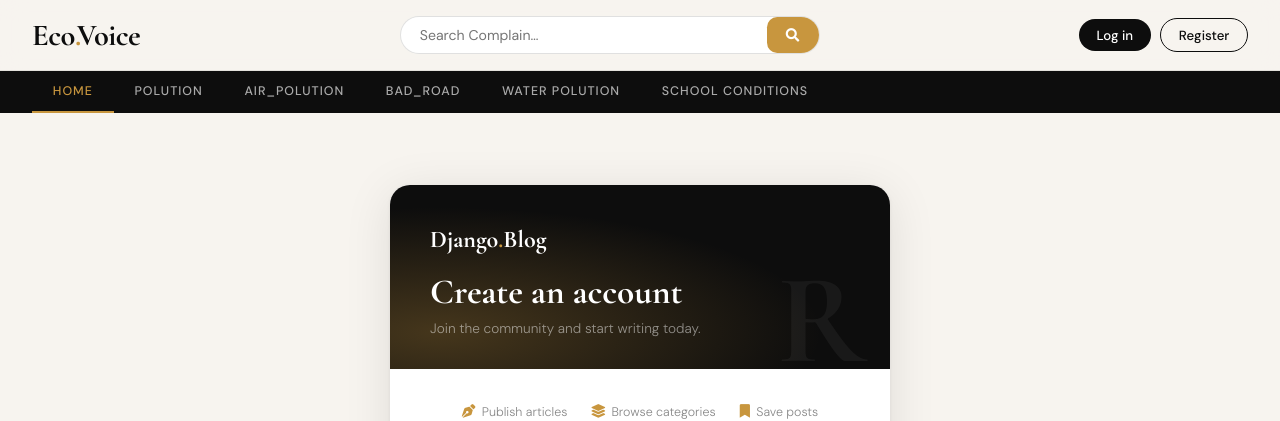
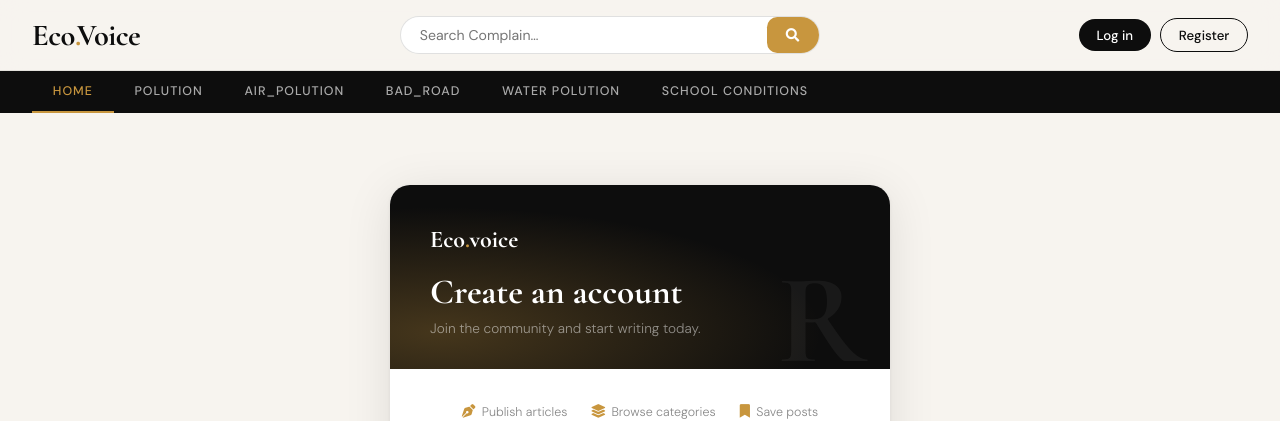
Before and after one commit to soumiksardar000-hue/byte_robbers, a Django app: page /register/ in a window 1280 px wide. Shown: the top 421 px of the page. Run offline with Django 5.2, Linux system fonts and the light colour scheme; data comes from the database, SQL or seed files in the repository; both versions use the stored data as it was after the commit; some libraries are stand-ins or nearby versions.

```diff
--- a/templates/login.html
+++ b/templates/login.html
@@ -187,7 +187,7 @@
 
         <!-- Top Band -->
         <div class="auth-card-top">
-            <a class="brand" href="{% url 'home' %}">Django<span>.</span>Blog</a>
+            <a class="brand" href="{% url 'home' %}">Eco<span>.</span>Voice</a>
             <h2>Welcome back</h2>
             <p>Sign in to continue reading &amp; writing.</p>
             <span class="deco">L</span>
--- a/templates/register.html
+++ b/templates/register.html
@@ -235,7 +235,7 @@
 
         <!-- Top Band -->
         <div class="auth-card-top">
-            <a class="brand" href="{% url 'home' %}">Django<span>.</span>Blog</a>
+            <a class="brand" href="{% url 'home' %}">Eco<span>.</span>voice</a>
             <h2>Create an account</h2>
             <p>Join the community and start writing today.</p>
             <span class="deco">R</span>
```
Also changed, not shown: db.sqlite3.
